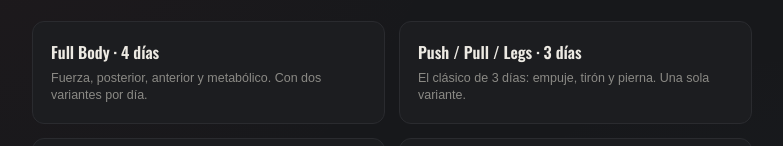
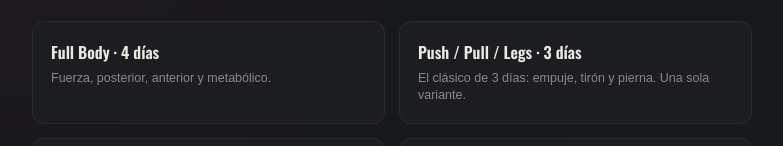
Before and after one commit to ignacioschillagi-ops/average-app, a React (Vite) app in the folder tu-rutina-vercel/: page / in a window 1280 px wide. Shown: the part 222-368 px from the top of the page, without its empty margins (248-1031 px from the left). Built offline with nearby package versions, Linux system fonts and the light colour scheme; the HTML template or start-up script is replaced by a standard one.

Commit message:
Update App.jsx

```diff
--- a/tu-rutina-vercel/src/App.jsx
+++ b/tu-rutina-vercel/src/App.jsx
@@ -124,7 +124,7 @@ const TEMPLATES = [
   {
     id: 'fullbody4',
     name: 'Full Body · 4 días',
-    description: 'Fuerza, posterior, anterior y metabólico. Con dos variantes por día.',
+    description: 'Fuerza, posterior, anterior y metabólico.',
     build: () => ({
       title: 'Tu rutina',
       activeVariant: 'A',
@@ -154,34 +154,6 @@ const TEMPLATES = [
               ex('Remo o battle rope', '30 seg'), ex('Plancha frontal', '45 seg'),
               ex('Curl bíceps (barra + martillo)', '3x12-15 c/u'),
               ex('Tríceps cuerda + fondos', '3x15 c/u'), ex('Core (elevaciones + oblicuos polea)', '3x20'),
-            ]),
-          ],
-        },
-        {
-          id: 'B', name: 'Rutina B', color: VARIANT_PALETTE[1],
-          days: [
-            dayDef('Lunes', 'fuerza', 'FUERZA', [
-              ex('Sentadilla frontal', '4x5'), ex('Press banca inclinado barra', '4x5'),
-              ex('Peso muerto sumo', '3x5'), ex('Dominadas pronas estrictas', '3x5'),
-              ex('Push press', '3x6'), ex('Core: Farmer walk o plancha con peso', '3 series + 30s'),
-            ]),
-            dayDef('Martes', 'posterior', 'POSTERIOR', [
-              ex('Peso muerto sumo', '4x10'), ex('Dominadas neutras', '4x10'),
-              ex('Hip thrust 1 pierna', '4x12 c/p'), ex('Remo T-bar o máquina', '3x12'),
-              ex('Face pulls cuerda', '3x15'), ex('Abducciones banda', '3x20'),
-              ex('Core: plancha + oblicuos', '45s x 4'),
-            ]),
-            dayDef('Jueves', 'anterior', 'ANTERIOR', [
-              ex('Sentadilla búlgara', '4x10'), ex('Press banca plano mancuernas', '4x10'),
-              ex('Reverse lunges', '3x12 c/pierna'), ex('Aperturas pec deck / poleas', '3x15 c/u'),
-              ex('Press militar mancuernas', '3x10'), ex('Elevaciones laterales en polea', '3x15'),
-              ex('Core: crunch bici + hollow hold', '3x15 + 30s'),
-            ]),
-            dayDef('Viernes', 'metabolico', 'METABÓLICO', [
-              ex('Thrusters mancuerna', '10'), ex('KB clean & press', '8 c/brazo'),
-              ex('Flexiones con palmada', '12'), ex('Remo invertido TRX/barra', '12'),
-              ex('Jumping lunges', '12 (6 c/pierna)'), ex('Plancha con toques hombro', '20'),
-              ex('Curl mancuerna + overhead tricep', '3x12-15 c/u'), ex('Ab wheel', '3x10-15'),
             ]),
           ],
         },
```
